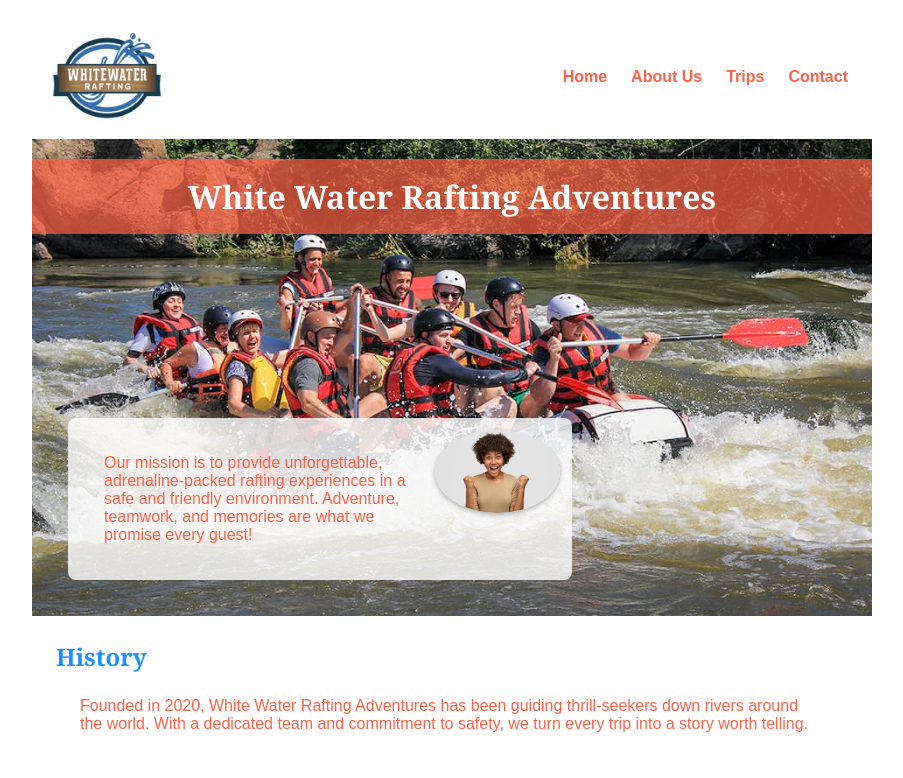
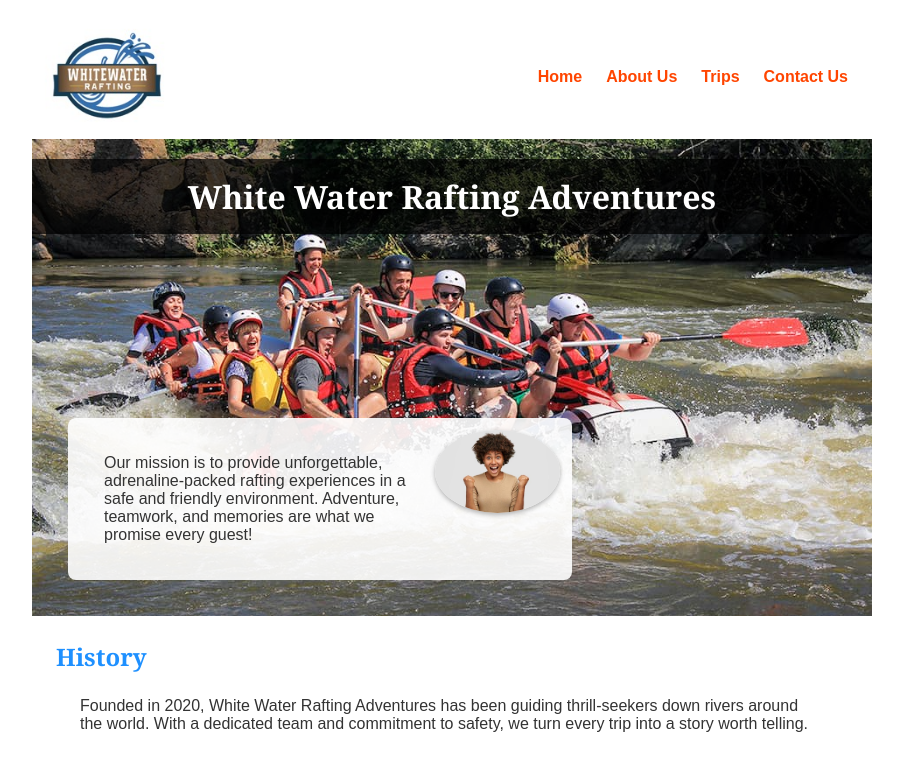
Before and after one commit to tomememstudio/wdd130, a plain HTML site: page wwr/about.html in a window 1280 px wide. Shown: the top 778 px of the page, without its empty margins (188-1091 px from the left). Drawn offline with Linux system fonts and the light colour scheme.

Commit message:
body text changed to #333 for high contrast on white.
.hero h1 overlay now dark semi-transparent for readable text on the image.

.hero article text color is darker for better contrast.

--accent1-color slightly darker for links (#FF4500) to improve readability.

<li><a href="contact.html">Contact</a></li> → <li><a href="contact.html">Contact Us</a></li>

```diff
--- a/wwr/about.html
+++ b/wwr/about.html
@@ -19,7 +19,7 @@
                 <li><a href="index.html">Home</a></li>
                 <li><a href="about.html">About Us</a></li>
                 <li><a href="trips.html">Trips</a></li>
-                <li><a href="contact.html">Contact</a></li>
+                <li><a href="contact.html">Contact Us</a></li>
             </ul>
         </nav>
     </header>
--- a/wwr/styles/rafting.css
+++ b/wwr/styles/rafting.css
@@ -1,7 +1,7 @@
 /* CSS Variables */
 :root {
     --primary-color: #1E90FF; /* Blue for headings */
-    --accent1-color: #FF6347; /* Orange for accents */
+    --accent1-color: #FF4500; /* Darker orange for better contrast */
     --body-font: Arial, sans-serif;
     --heading-font: 'Georgia', serif;
 }
@@ -16,7 +16,8 @@
 /* Body styling */
 body {
     font-family: var(--body-font);
-    color: var(--accent1-color);
+    color: #333; /* Dark gray for better readability */
+    background-color: #fff;
 }
 
 /* Layout centering */
@@ -87,8 +88,9 @@ nav, p, section, article {
     width: 100%;
     padding: 16px;
     text-align: center;
-    background-color: rgba(255, 99, 71, 0.7); /* semi-transparent orange */
+    background-color: rgba(0, 0, 0, 0.7); /* darker semi-transparent overlay for contrast */
     color: #fff;
+    font-size: 2rem;
 }
 
 /* Article overlay in hero */
@@ -97,9 +99,10 @@ nav, p, section, article {
     bottom: 20px;
     left: 20px;
     width: 60%;
-    background-color: rgba(255, 255, 255, 0.8);
+    background-color: rgba(255, 255, 255, 0.9); /* slightly more opaque for contrast */
     padding: 12px;
     border-radius: 8px;
+    color: #333; /* darker text for better readability */
 }
 
 .hero article img {
```
